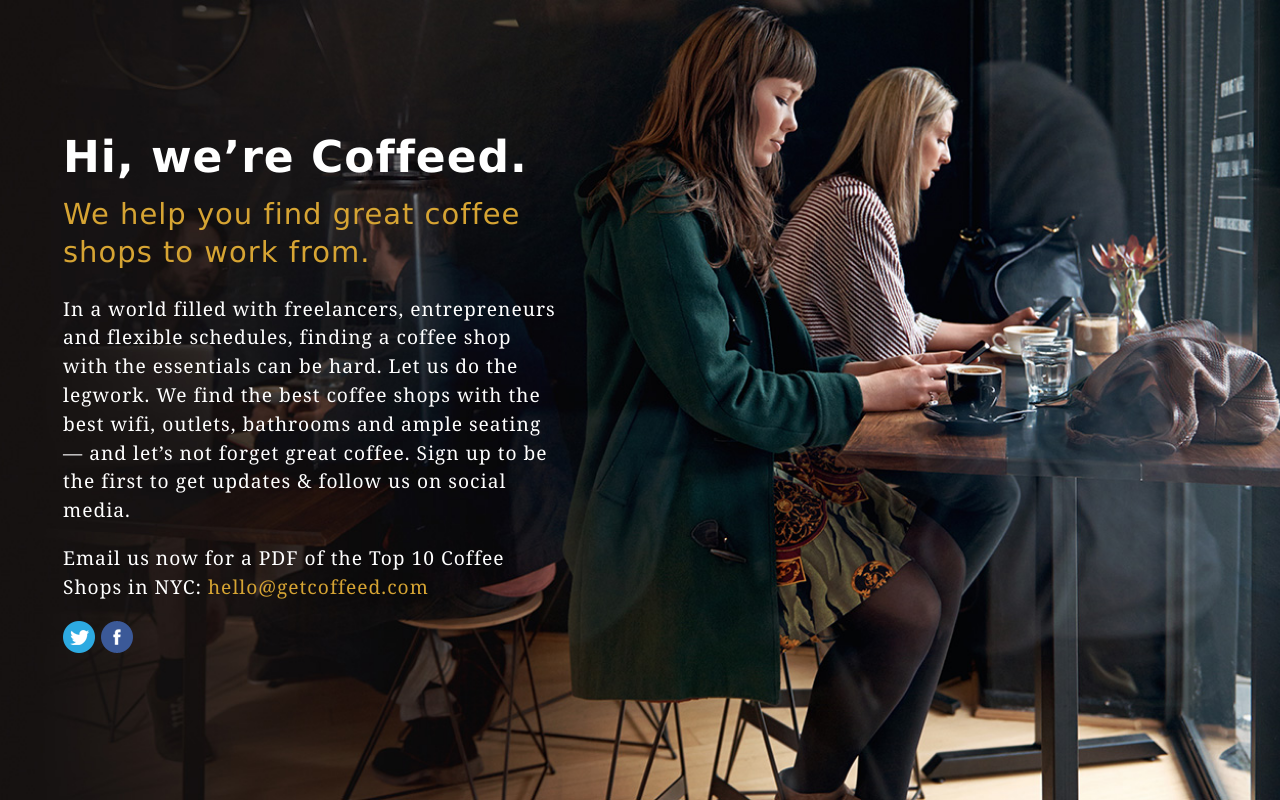
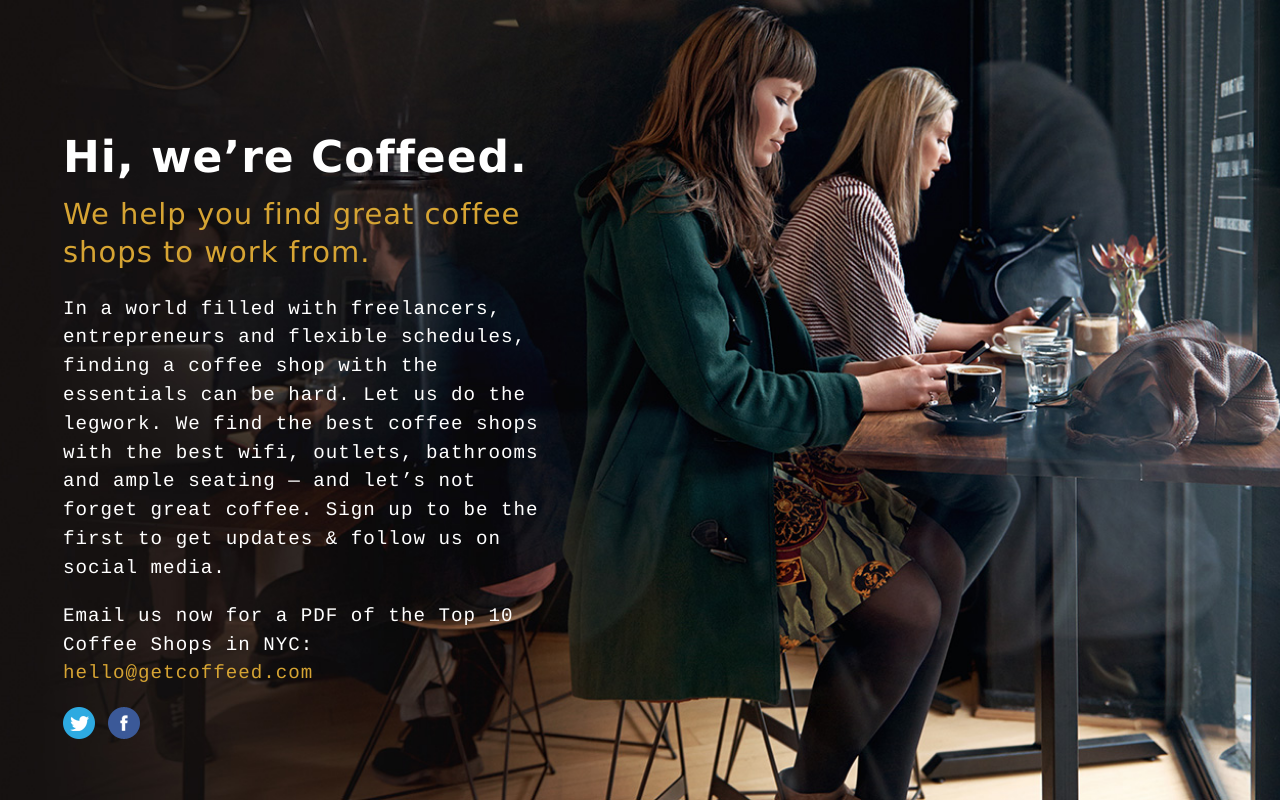
Before and after one commit to makenoise/coffeed, a Django app: page / in a window 1280 px wide. Run offline with Django 3.2, Linux system fonts and the light colour scheme.

Commit message:
Font to Courier Family

```diff
--- a/static/css/style.css
+++ b/static/css/style.css
@@ -1,5 +1,5 @@
 body {
-  font-family: Georgia;
+  font-family: Courier;
   line-height: 1.5;
   font-size: 120%;
   font-weight: normal;
```
